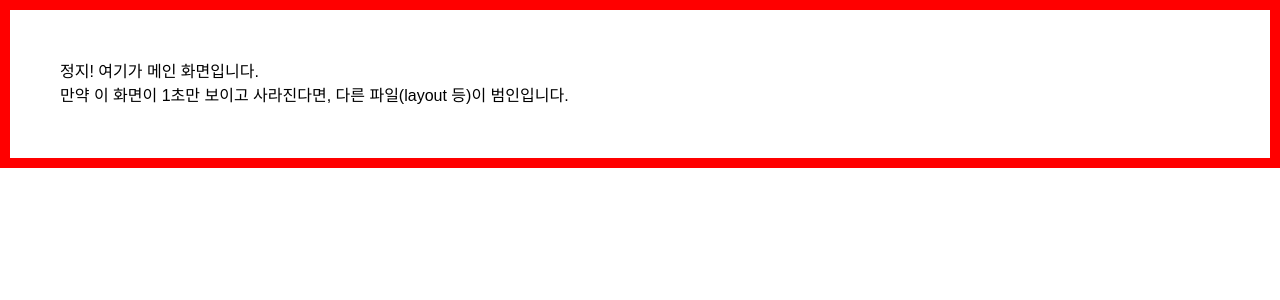
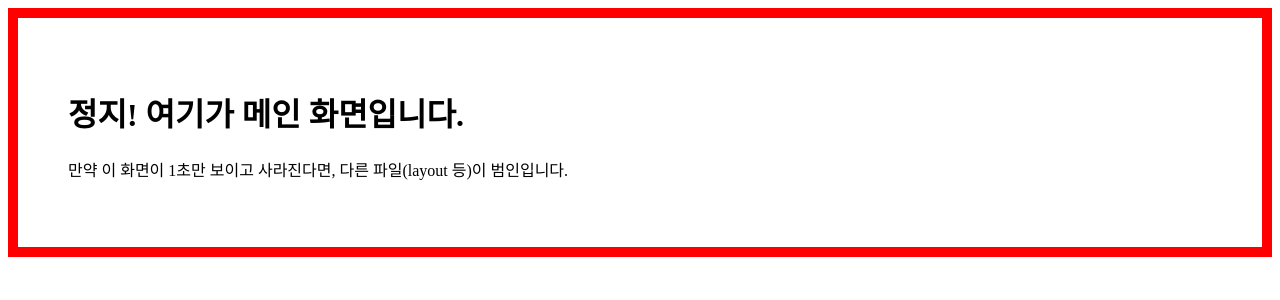
Before and after one commit to JinnyDad/visitor-system, a Next.js app: page / in a window 1280 px wide. Shown: the top 300 px of the page. Built offline with nearby package versions, Linux system fonts and the light colour scheme.

Commit message:
fix: yellow test page for root path

```diff
--- a/app/layout.tsx
+++ b/app/layout.tsx
@@ -1,34 +1,7 @@
-import type { Metadata } from "next";
-import { Geist, Geist_Mono } from "next/font/google";
-import "./globals.css";
-
-const geistSans = Geist({
-  variable: "--font-geist-sans",
-  subsets: ["latin"],
-});
-
-const geistMono = Geist_Mono({
-  variable: "--font-geist-mono",
-  subsets: ["latin"],
-});
-
-// 사이트 제목과 설명을 프로젝트에 맞게 수정했습니다.
-export const metadata: Metadata = {
-  title: "S-Power 방문예약 시스템",
-  description: "에스파워 방문객 관리 및 승인 시스템",
-};
-
-export default function RootLayout({
-  children,
-}: Readonly<{
-  children: React.ReactNode;
-}>) {
+export default function RootLayout({ children }: { children: React.ReactNode }) {
   return (
-    <html lang="ko"> {/* 언어 설정을 한국어로 변경했습니다. */}
-      <body
-        className={`${geistSans.variable} ${geistMono.variable} antialiased`}
-        style={{ margin: 0, padding: 0 }} // 기본 여백을 제거하여 디자인을 깔끔하게 유지합니다.
-      >
+    <html lang="ko">
+      <body>
         {children}
       </body>
     </html>
```
